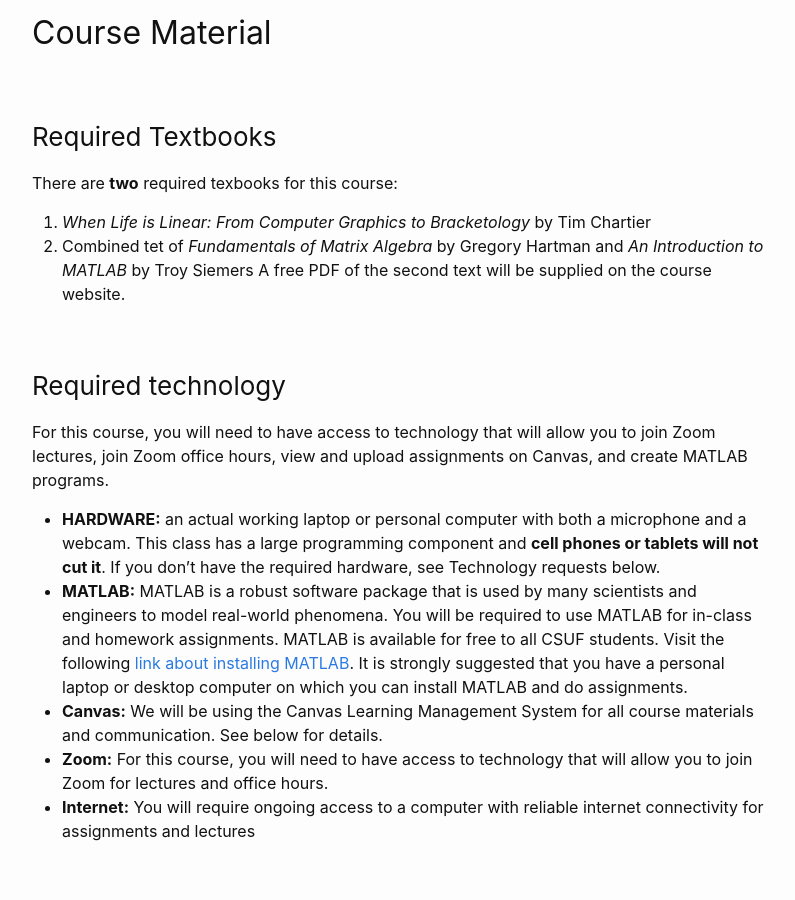
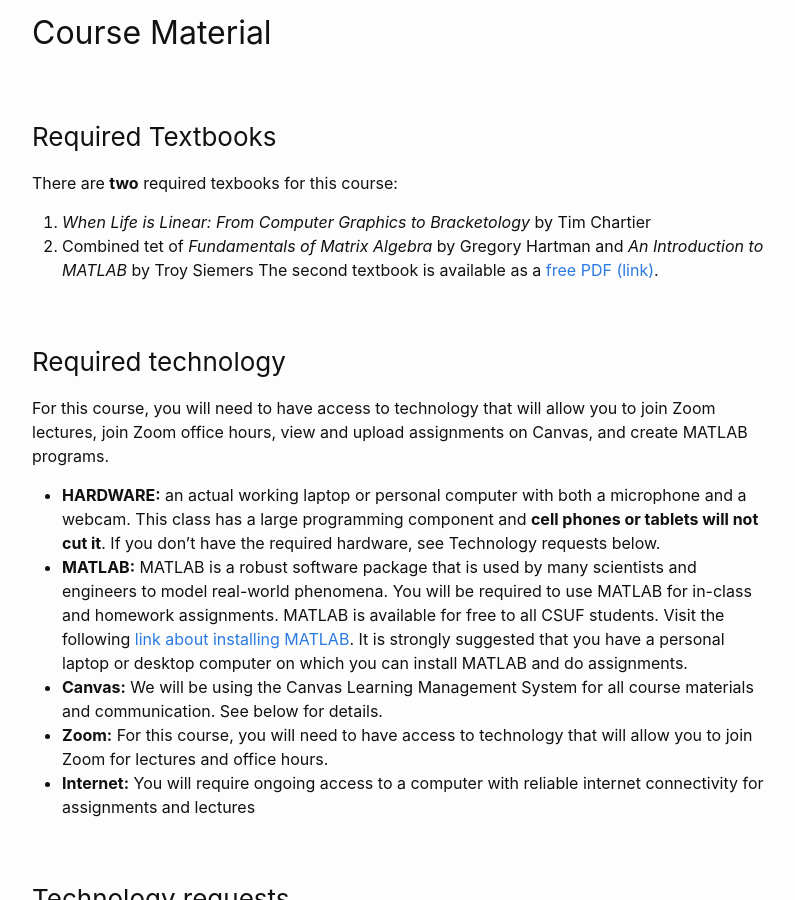
Before and after one commit to wcasper/math107spring2021, a Jekyll site: the page built from extras/syllabus.md, in a window 1280 px wide and 900 px high, scrolled down 1373 px. Shown: the whole window, without its empty margins (238-1033 px from the left). Built offline with Jekyll 4.4.1, drawn with Linux system fonts in a browser that asks for light colours.

Commit message:
added textbook

```diff
--- a/extras/syllabus.md
+++ b/extras/syllabus.md
@@ -41,7 +41,7 @@
 
 1. *When Life is Linear: From Computer Graphics to Bracketology* by Tim Chartier
 2. Combined tet of *Fundamentals of Matrix Algebra* by Gregory Hartman and *An Introduction to MATLAB* by Troy Siemers
-A free PDF of the second text will be supplied on the course website.
+The second textbook is available as a <a target="_parent" href="textbook.pdf">free PDF (link)</a>.
 
 ### Required technology
 For this course, you will need to have access to technology that will allow you to join Zoom lectures, join Zoom office hours, view and upload assignments on Canvas, and create MATLAB programs.
```
Also changed, not shown: 1 other file.
